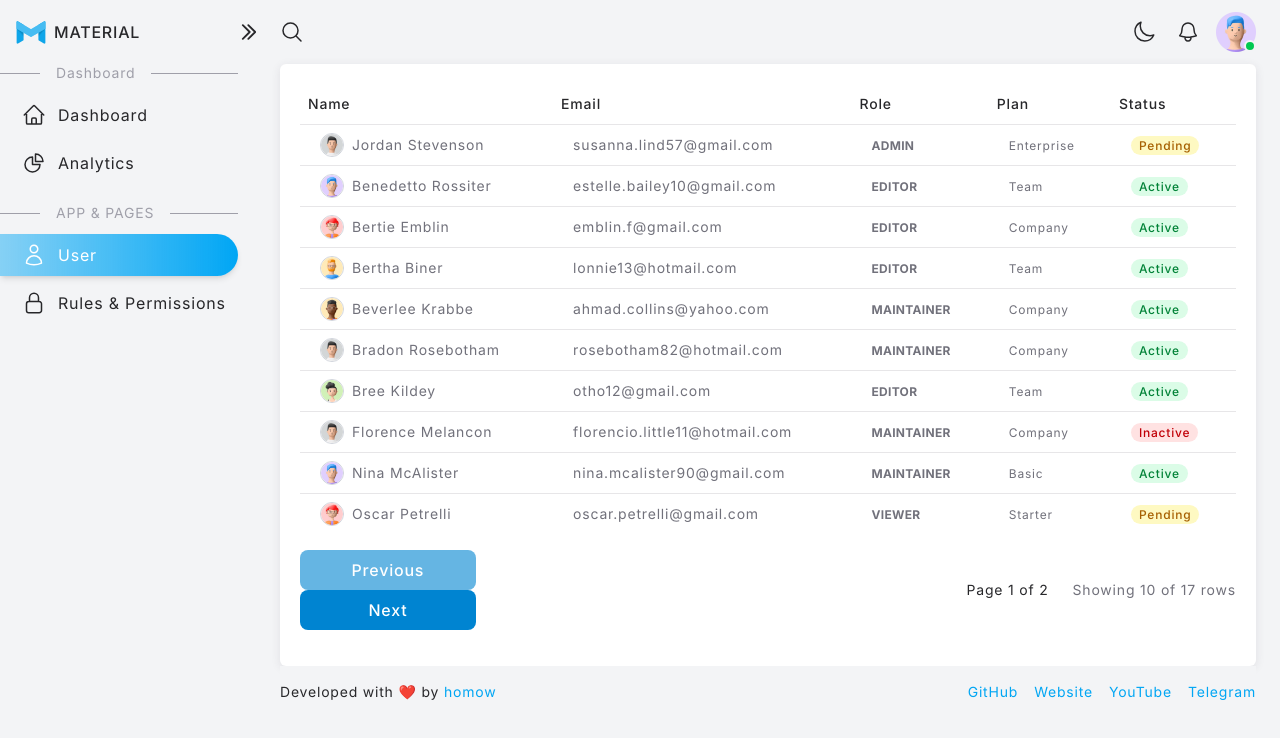
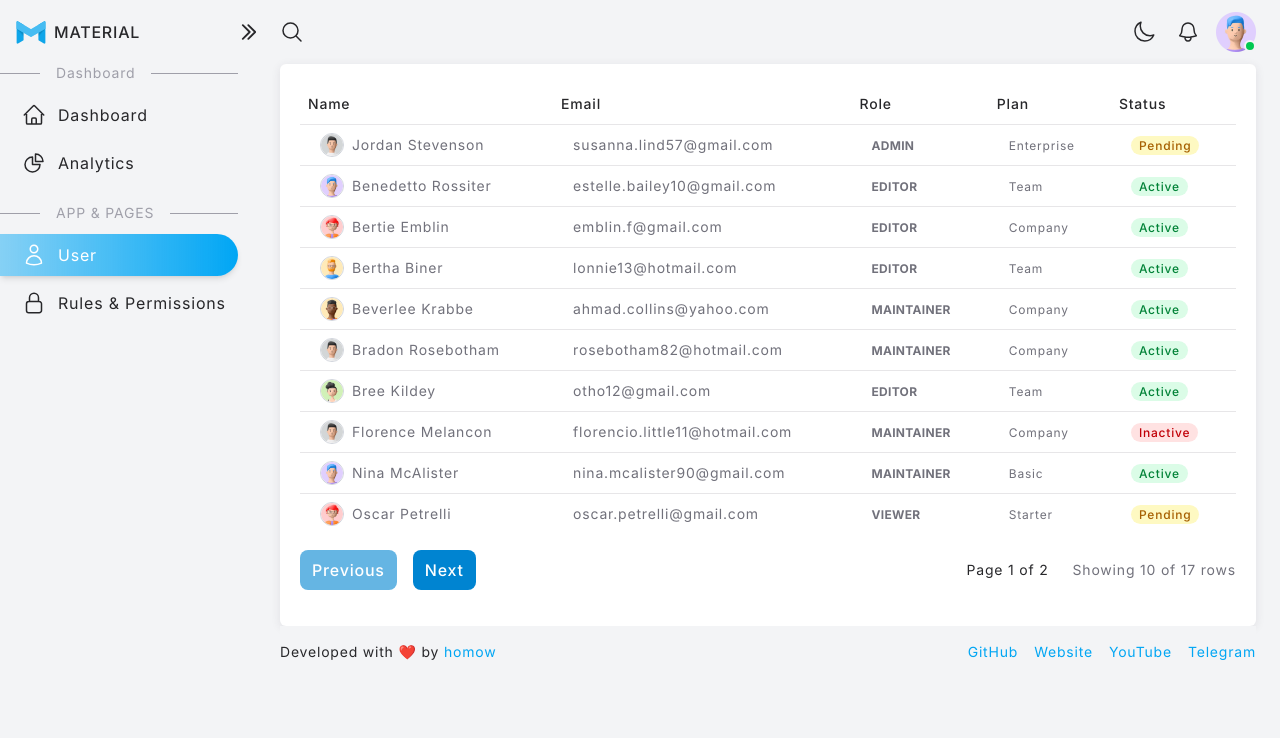
Before and after one commit to homow/dashboard-panel, a React (Vite) app: page /user in a window 1280 px wide. Shown: the top 738 px of the page. Built offline with nearby package versions, Linux system fonts and the light colour scheme.

Commit message:
fix: Button template

```diff
--- a/src/components/ui/DataTable.jsx
+++ b/src/components/ui/DataTable.jsx
@@ -89,11 +89,13 @@ export default function DataTable({columns, data}) {
             <div className="flex flex-col items-center justify-between gap-4 space-x-2 py-4 @lg/main:flex-row">
                 <div className={"space-x-4"}>
                     <Button
+                        className={"max-w-max"}
                         onClick={() => table.previousPage()}
                         disabled={!table.getCanPreviousPage()}
                         text={"Previous"}
                     />
                     <Button
+                        className={"max-w-max"}
                         onClick={() => table.nextPage()}
                         disabled={!table.getCanNextPage()}
                         text={"Next"}
```
